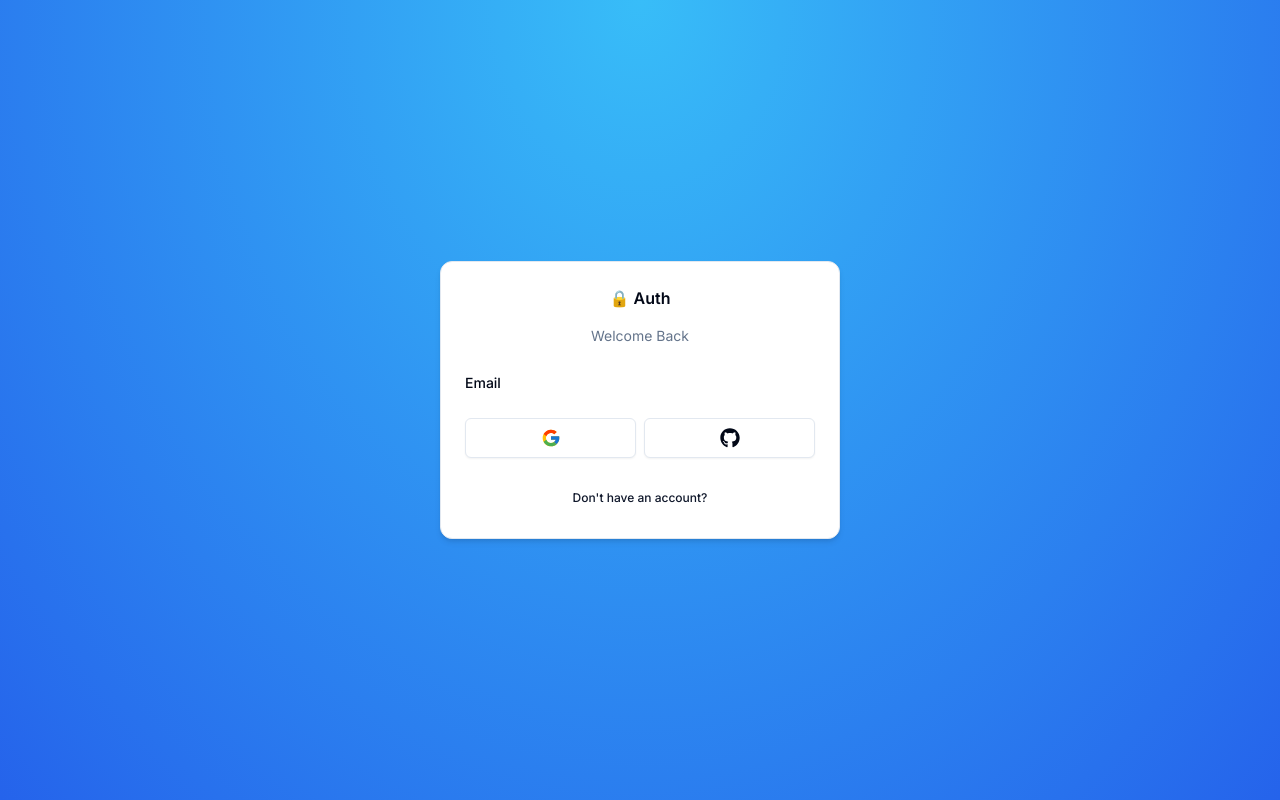
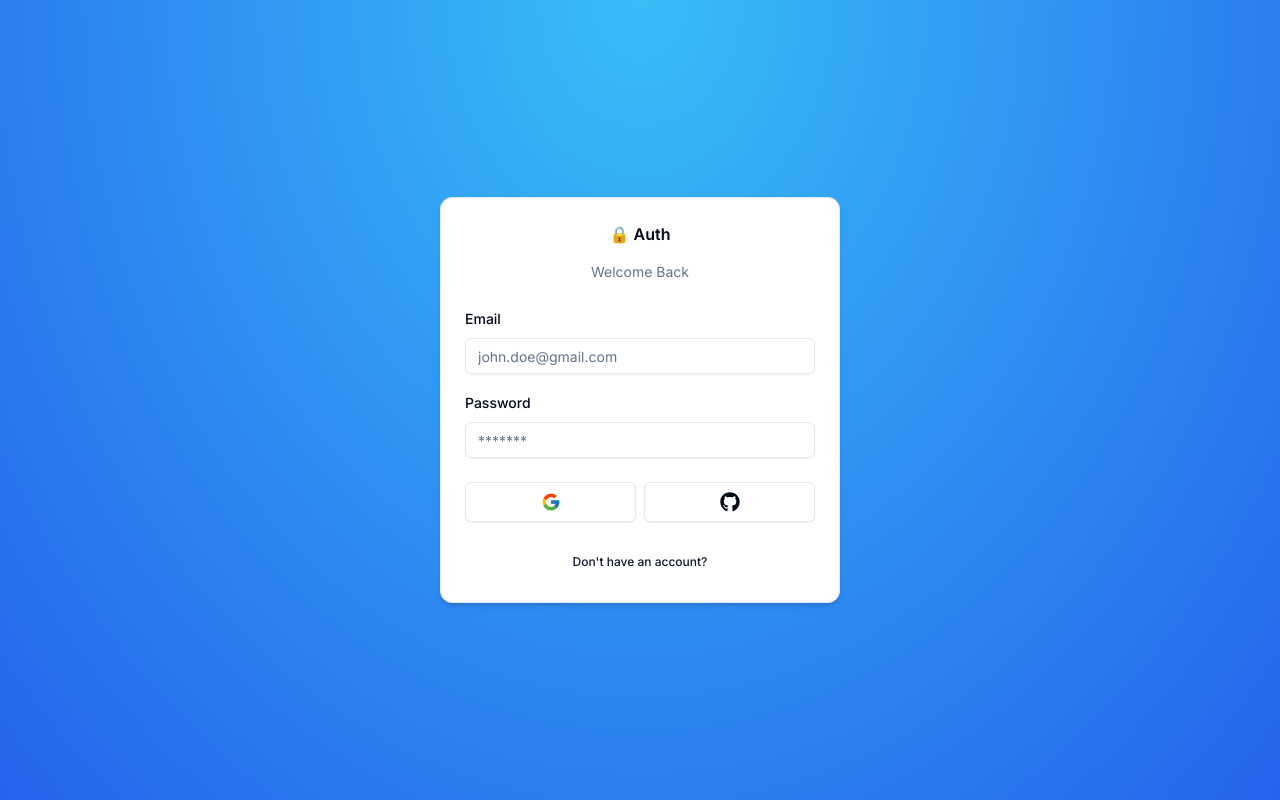
Before and after one commit to thadeus47/next-auth, a Next.js app: page /auth/login in a window 1280 px wide. Built offline with nearby package versions, Linux system fonts and the light colour scheme.

Commit message:
login form inputs

```diff
--- a/components/auth/login-form.tsx
+++ b/components/auth/login-form.tsx
@@ -48,7 +48,28 @@ export const LoginForm = () => {
                         <FormItem>
                             <FormLabel>Email</FormLabel>
                             <FormControl>
+                               <Input
+                                  {...field}
+                                  placeholder="john.doe@gmail.com"
+                                  type="email"
+                                />
+                            </FormControl>
+                        </FormItem>
+                    )}
+                 />
+                 <FormField
+                    control={form.control}
+                    name="email"
+                    render={({ field}) => (
 
+                        <FormItem>
+                            <FormLabel>Password</FormLabel>
+                            <FormControl>
+                               <Input
+                                  {...field}
+                                  placeholder="*******"
+                                  type="password"
+                                />
                             </FormControl>
                         </FormItem>
                     )}
--- a/schemas/index.ts
+++ b/schemas/index.ts
@@ -1,6 +1,8 @@
 import  * as z from "zod";
 
 export const LoginSchema = z.object({
-    email: z.string().email(),
+    email: z.string().email({
+        message: "Email is required"
+    }),
     password: z.string()
 })
```
